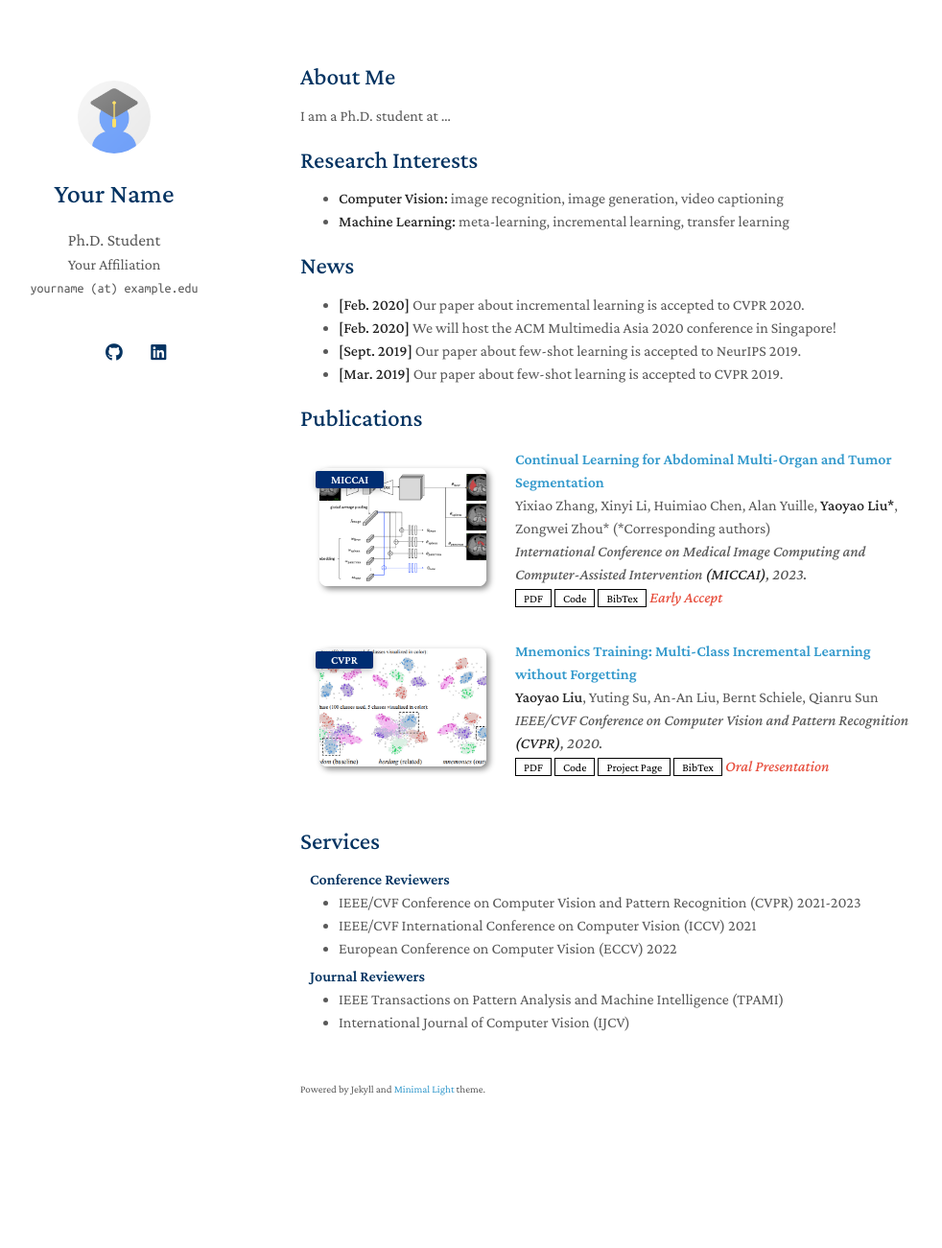
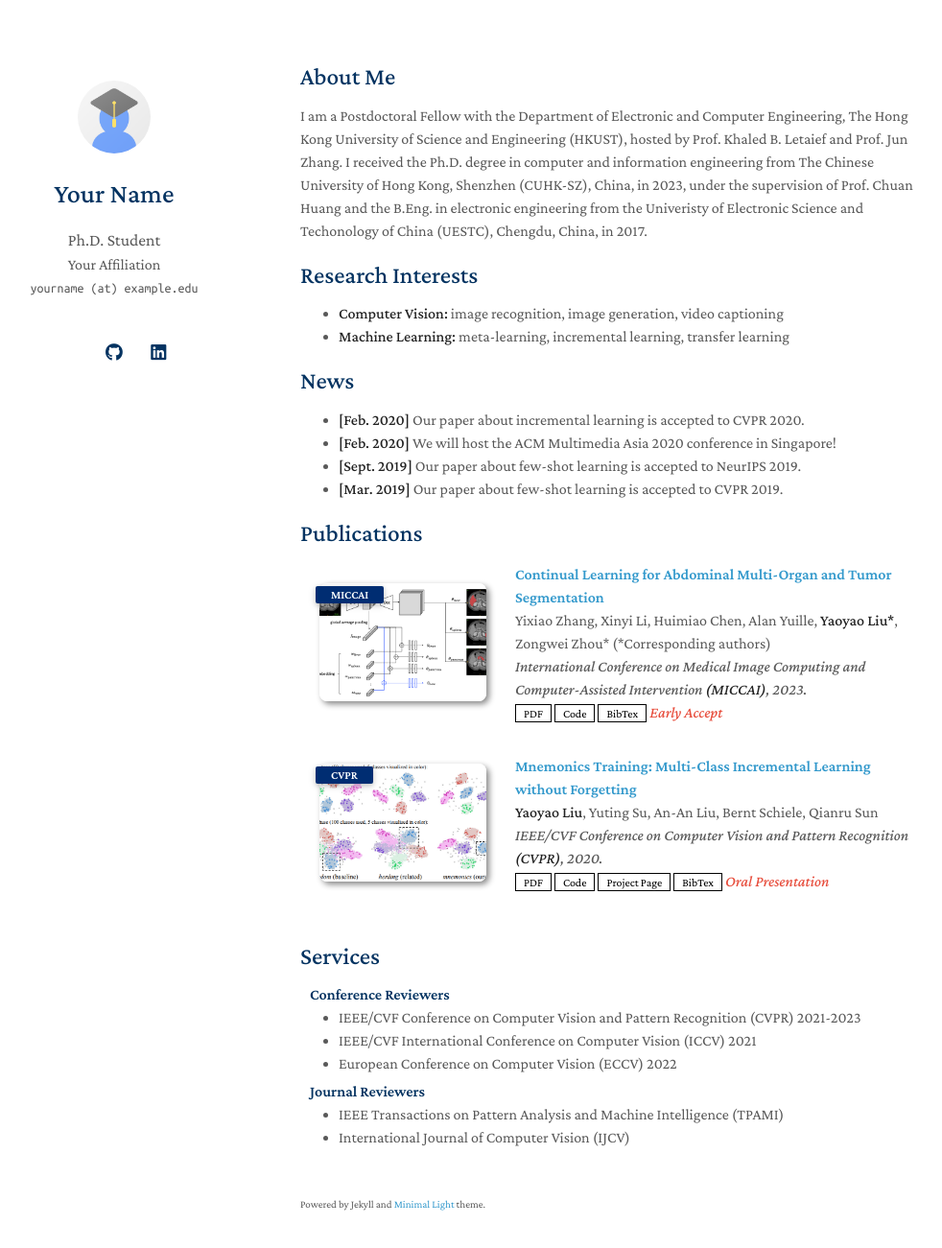
Before and after one commit to weiguo-test/weiguo-test.github.io, a Jekyll site: the page built from index.md, in a window 1280 px wide and 1336 px high. Shown: the top 1301 px of the window at 96% size, without its empty margins (157-1139 px from the left). Built offline with Jekyll 4.4.1, drawn with Linux system fonts in a browser that asks for light colours; a style sheet for code colours, icons or effects is not loaded; our own code applies the rules of GitHub Pages for plain Markdown files.

Commit message:
Update index.md

```diff
--- a/index.md
+++ b/index.md
@@ -4,7 +4,7 @@ layout: homepage
 
 ## About Me
 
-I am a Ph.D. student at ...
+I am a Postdoctoral Fellow with the Department of Electronic and Computer Engineering, The Hong Kong University of Science and Engineering (HKUST), hosted by Prof. Khaled B. Letaief and Prof. Jun Zhang. I received the Ph.D. degree in computer and information engineering from The Chinese University of Hong Kong, Shenzhen (CUHK-SZ), China, in 2023, under the supervision of Prof. Chuan Huang and the B.Eng. in electronic engineering from the Univeristy of Electronic Science and Techonology of China (UESTC), Chengdu, China, in 2017.
 
 ## Research Interests
 
```
